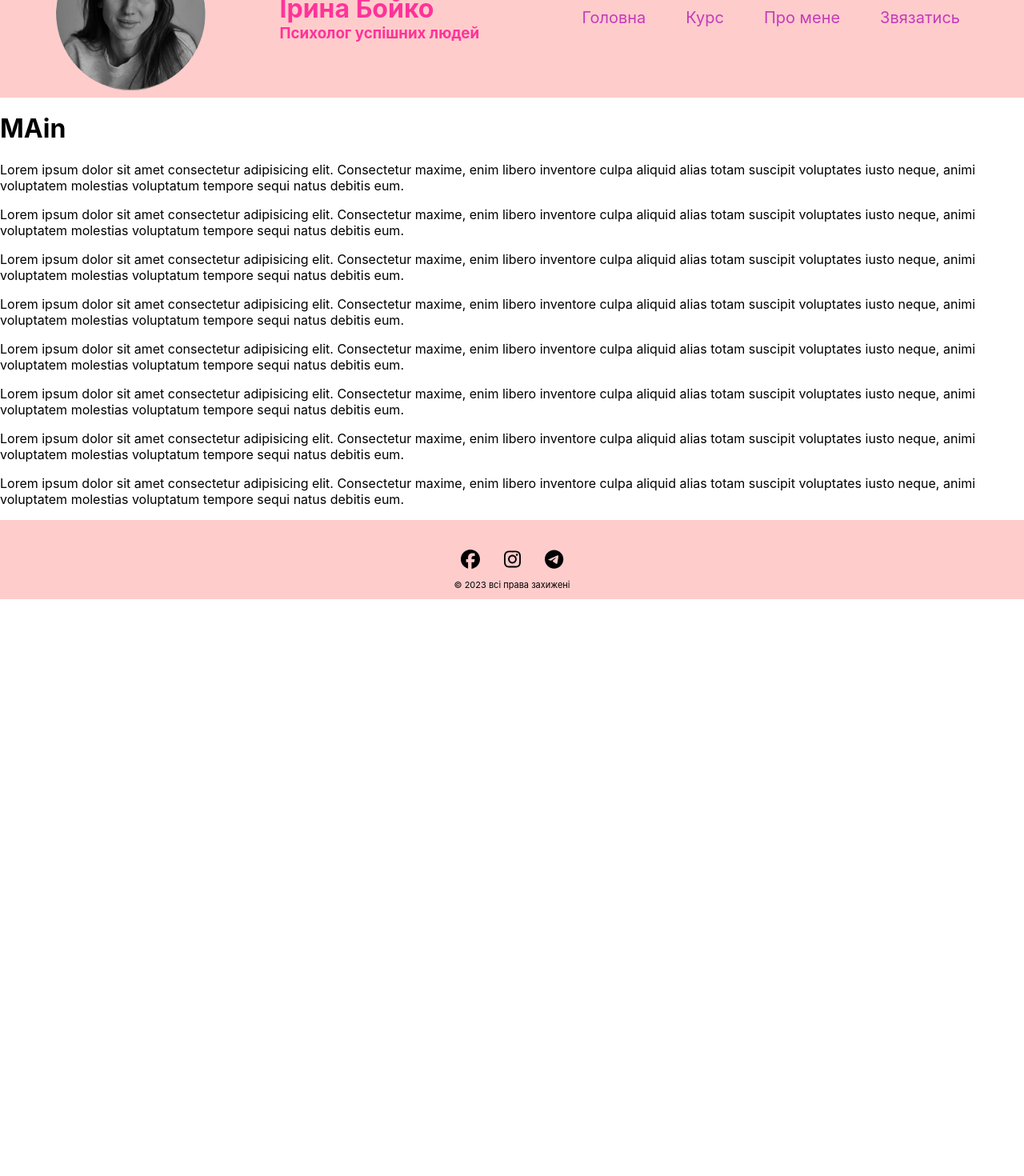
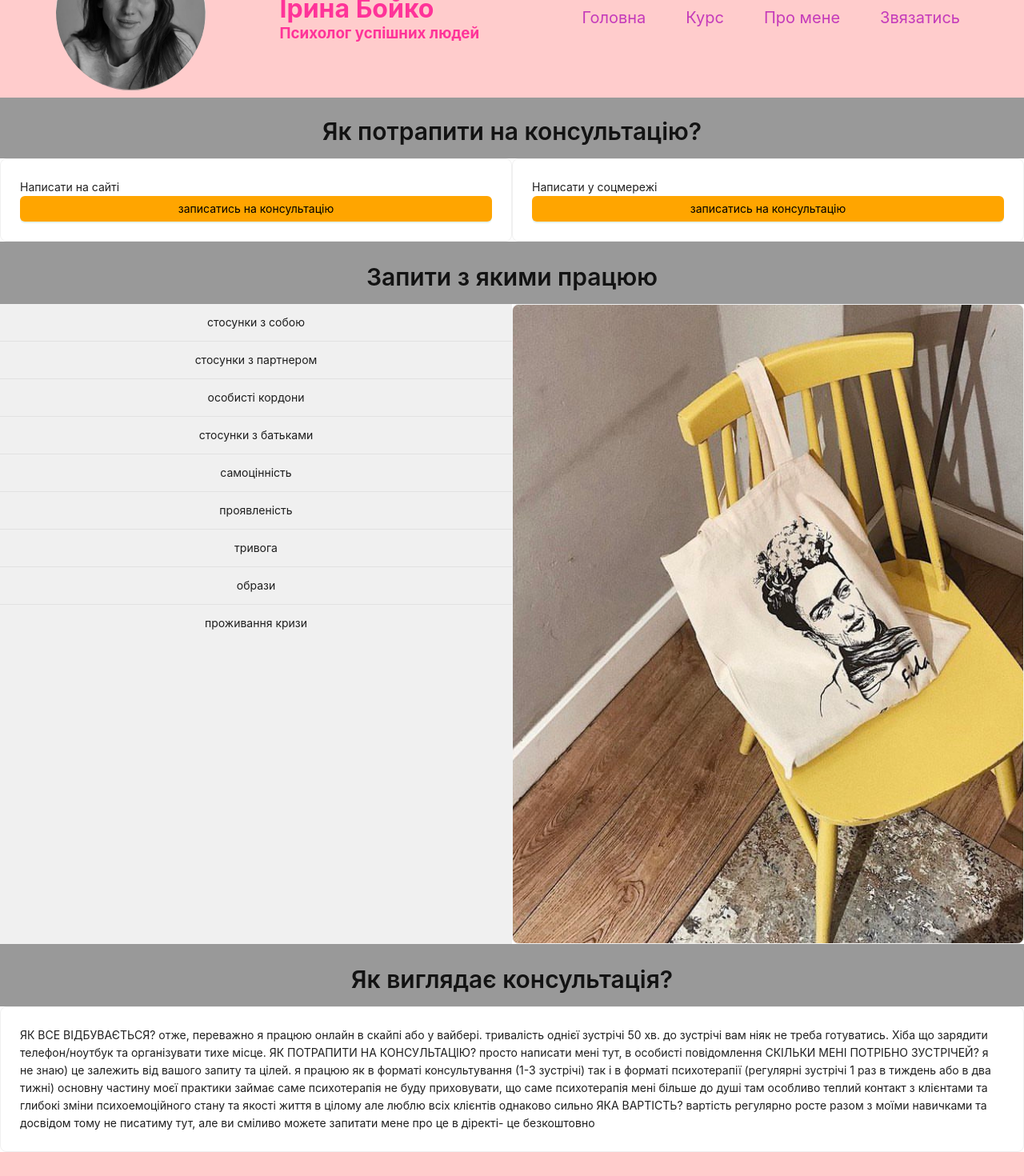
Before and after one commit to MR-FRED200396/PsychologBoiko, a React (Create React App) app: page / in a window 1280 px wide. Shown: the part 80-1550 px from the top of the page at 80% size. Before the commit the page ends 829 px from the top, so only its background shows below. Built offline with nearby package versions, Linux system fonts and the light colour scheme.

Commit message:
start bulding component main

```diff
--- a/package.json
+++ b/package.json
@@ -3,6 +3,7 @@
   "version": "0.1.0",
   "private": true,
   "dependencies": {
+    "@ant-design/colors": "^7.0.0",
     "@fortawesome/fontawesome": "^1.1.8",
     "@fortawesome/fontawesome-free-regular": "^5.0.13",
     "@fortawesome/fontawesome-free-solid": "^5.0.13",
--- a/src/components/main/About.jsx
+++ b/src/components/main/About.jsx
@@ -37,18 +37,23 @@ export default function About() {
               className={style.about_img2}
             />
             <p>
-              В дитинстві я мріяла стати cпочатку ветеринаром. Але я усвідомила,
-              що щоб зробити тварині добре, спочатку треба зробити їй боляче, а
-              я надто вразлива до таких речей. Потім моєю мрією була професія
-              акторки. Слава богу, само пройшло. В 10-11 класі, коли переді мною
-              стояло питання куди поступати, я не мала жодного поняття (і нічого
-              дивного, мені було всього 16 років). Міжнародні відносини? А чому
-              б ні, звучить гарно, давайте. Приблизно так і було. . Тільки у 22
-              річному віці, до мене почало приходити усвідомлення чим я хочу
-              займатись. І я поступила на психологію. . Чи це і є та сама
-              професія мого життя? Не знаю. Але знаю точно, що це одна з
-              небагатьох професій, в якій людина постійно пізнає себе. Це
-              Безцінно.
+              Отже, я
+              <ul>
+                <li> магістр психології в КНТЕУ </li>
+                <li>
+                  гештальт психотерапевт в процесі навчання в КГУ (ІІ ступінь)
+                </li>
+                <li></li>
+              </ul>
+              Також закінчила курси:
+              <ul>
+                <li> курс по роботі з тривогою та панічними атаками</li>
+                <li>курс розлади харчової поведінки</li>
+                <li>
+                  семінар по кризовій підтримці та роботі з травматичним
+                  досвідом під час військових дій.
+                </li>
+              </ul>
             </p>
             <img
               src="about3b.jpg"
@@ -56,17 +61,15 @@ export default function About() {
               className={style.about_img3}
             />
             <p>
-              Lorem ipsum dolor sit amet consectetur adipisicing elit. At, iusto
-              cumque ipsum fugiat eligendi accusamus quasi nulla assumenda unde,
-              consequatur atque voluptatibus aperiam? Eligendi maiores tempora
-              officiis neque pariatur error. Lorem ipsum dolor sit amet
-              consectetur adipisicing elit. At, iusto cumque ipsum fugiat
-              eligendi accusamus quasi nulla assumenda unde, consequatur atque
-              voluptatibus aperiam? Eligendi maiores tempora officiis neque
-              pariatur error. Lorem ipsum dolor sit amet consectetur adipisicing
-              elit. At, iusto cumque ipsum fugiat eligendi accusamus quasi nulla
-              assumenda unde, consequatur atque voluptatibus aperiam? Eligendi
-              maiores tempora officiis neque pariatur error.
+              Також додам трохи цікавих фактів про мене. По перше, я
+              інтроверт.Обожнюю водити машину. Для мене це кайф в чистому
+              вигляді. Сарказм - моє друге ім’я. Чи це захисна реакція мозку, чи
+              просто моя ізюминка, я ще не розібралась. Не люблю їсти/пити з
+              пластику. Я ненавиджу мити волосся, дай бог здоров’я тій людині,
+              яка придумала сухий шампунь. Люблю смачно матюкнутись. В сумці
+              завжди таскаю з собою книжку. Не скажу, що часто її читаю, але
+              мені так спокійніше. Я мінімаліст. Хазяйка з мене така собі(все
+              вмію робити, але шкода тратити на домашні справи свій час).
             </p>
           </p>
 
--- a/src/components/main/Main.jsx
+++ b/src/components/main/Main.jsx
@@ -1,59 +1,140 @@
+import { Row, Col, Typography, List, Button, Card } from "antd";
 import style from "./main.module.css";
 
 export default function Main() {
+  const requests = [
+    "стосунки з собою",
+    "стосунки з партнером",
+    "особисті кордони",
+    "стосунки з батьками",
+    "самоцінність",
+    "проявленість",
+    "тривога",
+    "образи",
+    "проживання кризи",
+  ];
+  const backgroundImageUrl = "requests.jpg";
+
+  const cardStyle = {
+    backgroundImage: `url(${backgroundImageUrl})`,
+    backgroundSize: "cover",
+    backgroundPosition: "center",
+    height: "100vh",
+  };
   return (
     <>
-      <div className={style.main_wraper}>
-        <h1>MAin</h1>
-        <p>
-          Lorem ipsum dolor sit amet consectetur adipisicing elit. Consectetur
-          maxime, enim libero inventore culpa aliquid alias totam suscipit
-          voluptates iusto neque, animi voluptatem molestias voluptatum tempore
-          sequi natus debitis eum.
-        </p>
-        <p>
-          Lorem ipsum dolor sit amet consectetur adipisicing elit. Consectetur
-          maxime, enim libero inventore culpa aliquid alias totam suscipit
-          voluptates iusto neque, animi voluptatem molestias voluptatum tempore
-          sequi natus debitis eum.
-        </p>
-        <p>
-          Lorem ipsum dolor sit amet consectetur adipisicing elit. Consectetur
-          maxime, enim libero inventore culpa aliquid alias totam suscipit
-          voluptates iusto neque, animi voluptatem molestias voluptatum tempore
-          sequi natus debitis eum.
-        </p>
-        <p>
-          Lorem ipsum dolor sit amet consectetur adipisicing elit. Consectetur
-          maxime, enim libero inventore culpa aliquid alias totam suscipit
-          voluptates iusto neque, animi voluptatem molestias voluptatum tempore
-          sequi natus debitis eum.
-        </p>
-        <p>
-          Lorem ipsum dolor sit amet consectetur adipisicing elit. Consectetur
-          maxime, enim libero inventore culpa aliquid alias totam suscipit
-          voluptates iusto neque, animi voluptatem molestias voluptatum tempore
-          sequi natus debitis eum.
-        </p>
-        <p>
-          Lorem ipsum dolor sit amet consectetur adipisicing elit. Consectetur
-          maxime, enim libero inventore culpa aliquid alias totam suscipit
-          voluptates iusto neque, animi voluptatem molestias voluptatum tempore
-          sequi natus debitis eum.
-        </p>
-        <p>
-          Lorem ipsum dolor sit amet consectetur adipisicing elit. Consectetur
-          maxime, enim libero inventore culpa aliquid alias totam suscipit
-          voluptates iusto neque, animi voluptatem molestias voluptatum tempore
-          sequi natus debitis eum.
-        </p>
-        <p>
-          Lorem ipsum dolor sit amet consectetur adipisicing elit. Consectetur
-          maxime, enim libero inventore culpa aliquid alias totam suscipit
-          voluptates iusto neque, animi voluptatem molestias voluptatum tempore
-          sequi natus debitis eum.
-        </p>
-      </div>
+      <Row>
+        <Col
+          span={24}
+          style={{
+            backgroundColor: "#999",
+            display: "flex",
+            justifyContent: "center",
+          }}
+        >
+          <Typography.Title level={2}>
+            Як потрапити на консультацію?
+          </Typography.Title>
+        </Col>
+        <Col xs={24} sm={12} md={12} lg={12}>
+          <Card>
+            Написати на сайті
+            <Button
+              type="primary"
+              block
+              style={{
+                backgroundColor: "orange",
+                color: "black",
+              }}
+              onClick={() => console.log("Button clicked")}
+            >
+              записатись на консультацію
+            </Button>
+          </Card>
+        </Col>
+        <Col xs={24} sm={12} md={12} lg={12}>
+          <Card>
+            Написати у соцмережі
+            <Button
+              type="primary"
+              block
+              style={{
+                backgroundColor: "orange",
+                color: "black",
+              }}
+              onClick={() => console.log("Button clicked")}
+            >
+              записатись на консультацію
+            </Button>
+          </Card>
+        </Col>
+      </Row>
+
+      <Row>
+        <Col
+          span={24}
+          style={{
+            backgroundColor: "#999",
+            display: "flex",
+            justifyContent: "center",
+          }}
+        >
+          <Typography.Title level={2}>Запити з якими працюю </Typography.Title>
+        </Col>
+      </Row>
+      <Row>
+        <Col span={12} style={{ backgroundColor: "#f0f0f0" }}>
+          <List
+            dataSource={requests}
+            renderItem={(item) => (
+              <List.Item
+                style={{
+                  display: "flex",
+                  justifyContent: "center",
+                }}
+              >
+                <li key={item}>{item}</li>
+              </List.Item>
+            )}
+          />
+        </Col>
+        <Col span={12}>
+          <Card style={cardStyle} />
+        </Col>
+      </Row>
+      <Row>
+        <Col
+          span={24}
+          style={{
+            backgroundColor: "#999",
+            display: "flex",
+            justifyContent: "center",
+          }}
+        >
+          <Typography.Title level={2}>
+            Як виглядає консультація?
+          </Typography.Title>
+        </Col>
+        <Col>
+          <Card>
+            ЯК ВСЕ ВІДБУВАЄТЬСЯ? отже, переважно я працюю онлайн в скайпі або у
+            вайбері. тривалість однієї зустрічі 50 хв. до зустрічі вам ніяк не
+            треба готуватись. Хіба що зарядити телефон/ноутбук та організувати
+            тихе місце. ЯК ПОТРАПИТИ НА КОНСУЛЬТАЦІЮ? просто написати мені тут,
+            в особисті повідомлення СКІЛЬКИ МЕНІ ПОТРІБНО ЗУСТРІЧЕЙ? я не знаю)
+            це залежить від вашого запиту та цілей. я працюю як в форматі
+            консультування (1-3 зустрічі) так і в форматі психотерапії
+            (регулярні зустрічі 1 раз в тиждень або в два тижні) основну частину
+            моєї практики займає саме психотерапія не буду приховувати, що саме
+            психотерапія мені більше до душі там особливо теплий контакт з
+            клієнтами та глибокі зміни психоемоційного стану та якості життя в
+            цілому але люблю всіх клієнтів однаково сильно ЯКА ВАРТІСТЬ?
+            вартість регулярно росте разом з моїми навичками та досвідом тому не
+            писатиму тут, але ви сміливо можете запитати мене про це в діректі-
+            це безкоштовно
+          </Card>
+        </Col>
+      </Row>
     </>
   );
 }
```
Also changed, not shown: public/requests.jpg (added), 1 other file (tests, documents, lock files or other folders).
